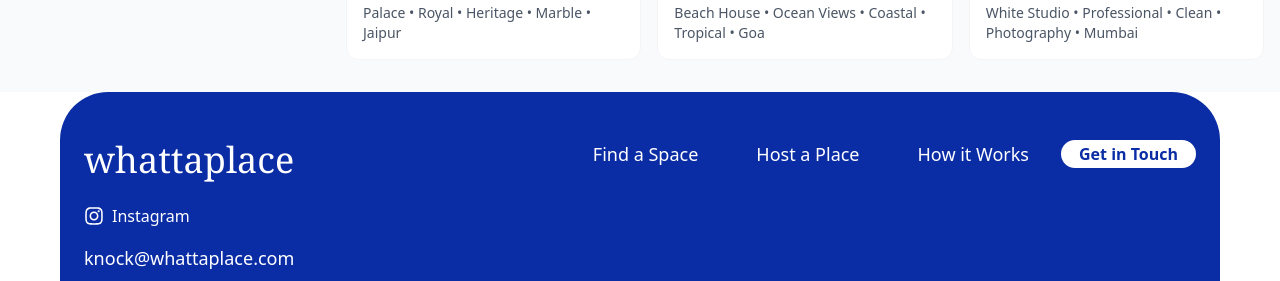
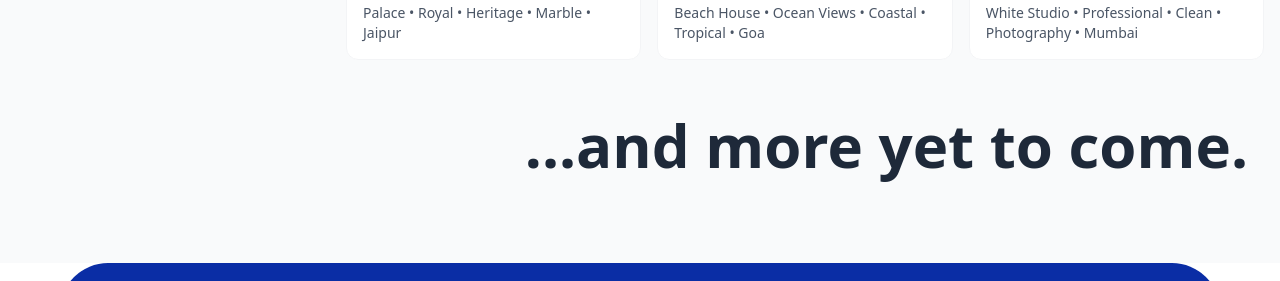
Before and after one commit to DEVESH1709/Placely, a Next.js app: page / in a window 1280 px wide. Shown: the part 3540-3821 px from the top of the page. Built offline with nearby package versions, Linux system fonts and the light colour scheme.

Commit message:
Add message for upcoming spaces in Page component

```diff
--- a/app/page.tsx
+++ b/app/page.tsx
@@ -245,6 +245,19 @@ const Page = () => {
                   </AnimatePresence>
                 </div>
 
+                {filteredSpaces.length > 0 && (
+                  <motion.div
+                    className="text-right py-12 pr-4"
+                    initial={{ opacity: 0, y: 20 }}
+                    animate={{ opacity: 1, y: 0 }}
+                    transition={{ duration: 0.5, delay: 0.3 }}
+                  >
+                    <p className="text-4xl md:text-5xl lg:text-6xl font-bold text-gray-800 leading-tight">
+                      ...and more yet to come.
+                    </p>
+                  </motion.div>
+                )}
+
                 {filteredSpaces.length === 0 && (
                   <div className="text-center py-12">
                     <p className="text-gray-500 text-lg">
```
